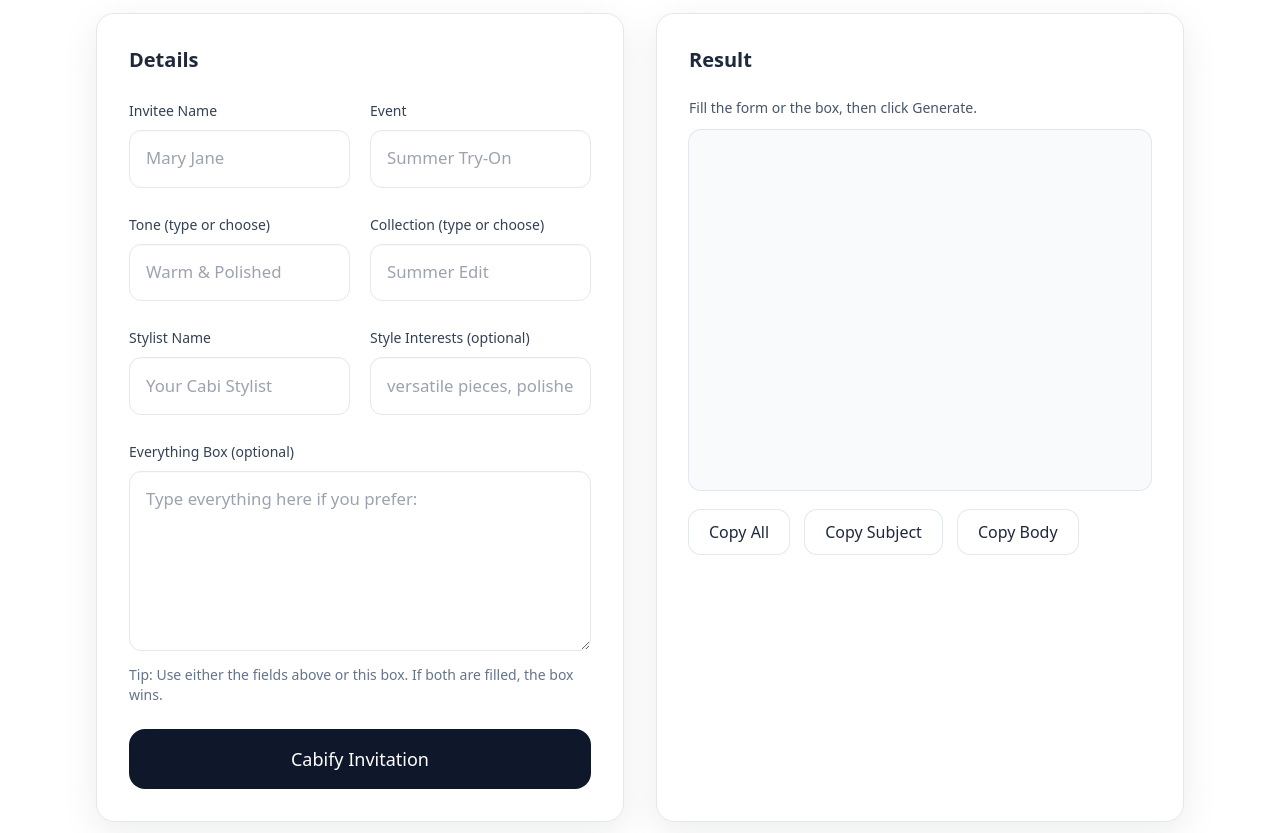
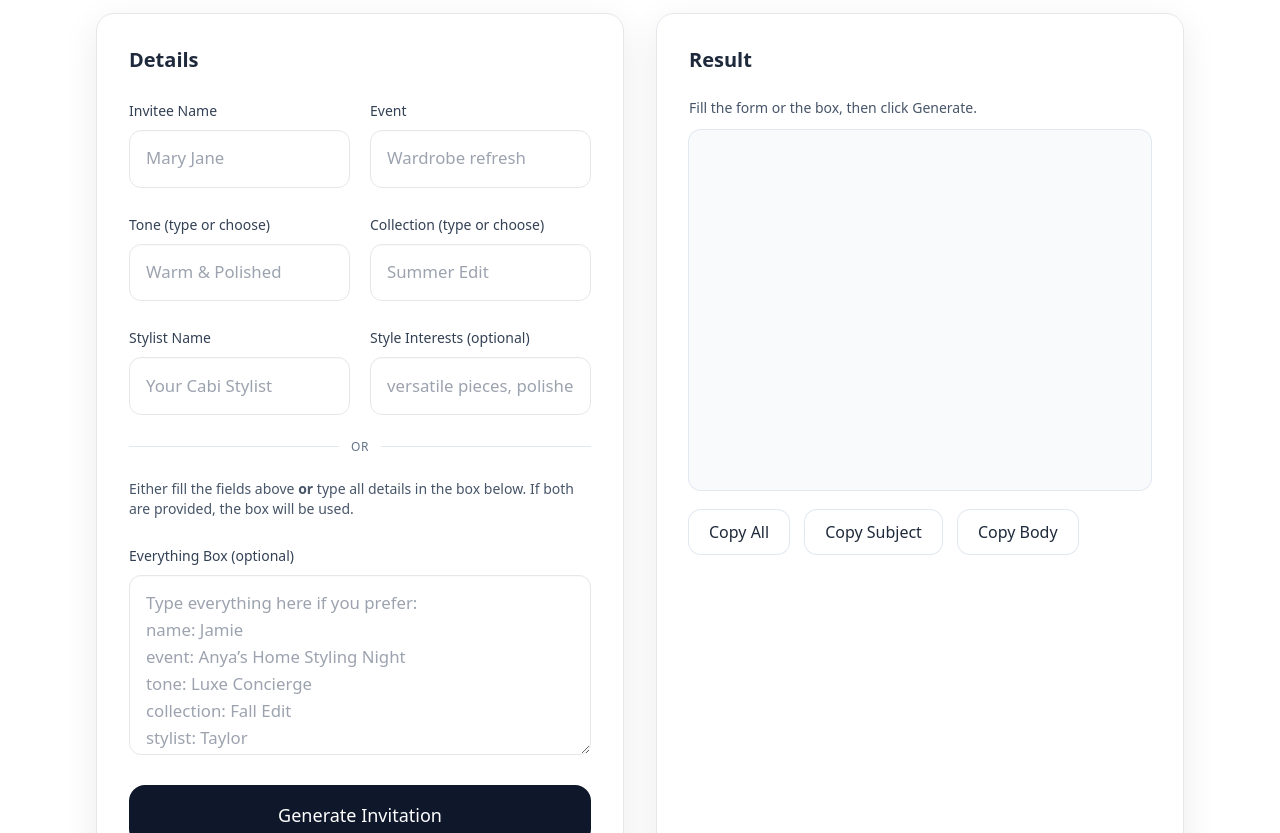
Before and after one commit to sumanthkunchala/index.html, a plain HTML site: page index.html in a window 1280 px wide. Shown: the part 119-952 px from the top of the page. Drawn offline with nearby package versions, Linux system fonts and the light colour scheme.

Commit message:
Update index.html

```diff
--- a/index.html
+++ b/index.html
@@ -69,7 +69,7 @@
             </label>
             <label class="block">
               <span class="text-sm text-slate-700">Event</span>
-              <input name="event" class="field mt-2" placeholder="Summer Try-On"/>
+              <input name="event" class="field mt-2" placeholder="Wardrobe refresh"/>
             </label>
           </div>
 
@@ -117,20 +117,34 @@
             </label>
           </div>
 
-          <!-- NEW: Big 'Everything' box ABOVE the button -->
+          <!-- CLEAR OR DIVIDER -->
+          <div class="flex items-center gap-3 my-2" aria-hidden="true">
+            <div class="h-px flex-1 bg-slate-200"></div>
+            <span class="text-xs uppercase tracking-wider text-slate-500">Or</span>
+            <div class="h-px flex-1 bg-slate-200"></div>
+          </div>
+          <p class="text-sm text-slate-600 -mt-2 mb-2">
+            Either fill the fields above <strong>or</strong> type all details in the box below.
+            If both are provided, the box will be used.
+          </p>
+
+          <!-- Everything box -->
           <div class="space-y-2">
             <label class="block">
               <span class="text-sm text-slate-700">Everything Box (optional)</span>
               <textarea id="brief" name="brief" class="field mt-2" style="min-height: 180px;"
-                placeholder="Type everything here if you prefer:"></textarea>
+                placeholder="Type everything here if you prefer:
+name: Jamie
+event: Anya’s Home Styling Night
+tone: Luxe Concierge
+collection: Fall Edit
+stylist: Taylor
+notes: soft layers, warm neutrals, private hostess vibe"></textarea>
             </label>
-            <p class="text-sm text-slate-500">
-              Tip: Use either the fields above or this box. If both are filled, the box wins.
-            </p>
           </div>
 
           <button class="w-full mt-2 rounded-2xl bg-slate-900 hover:bg-slate-800 text-white text-lg font-medium px-5 py-4 transition">
-            Cabify Invitation
+            Generate Invitation
           </button>
         </form>
       </section>
```
